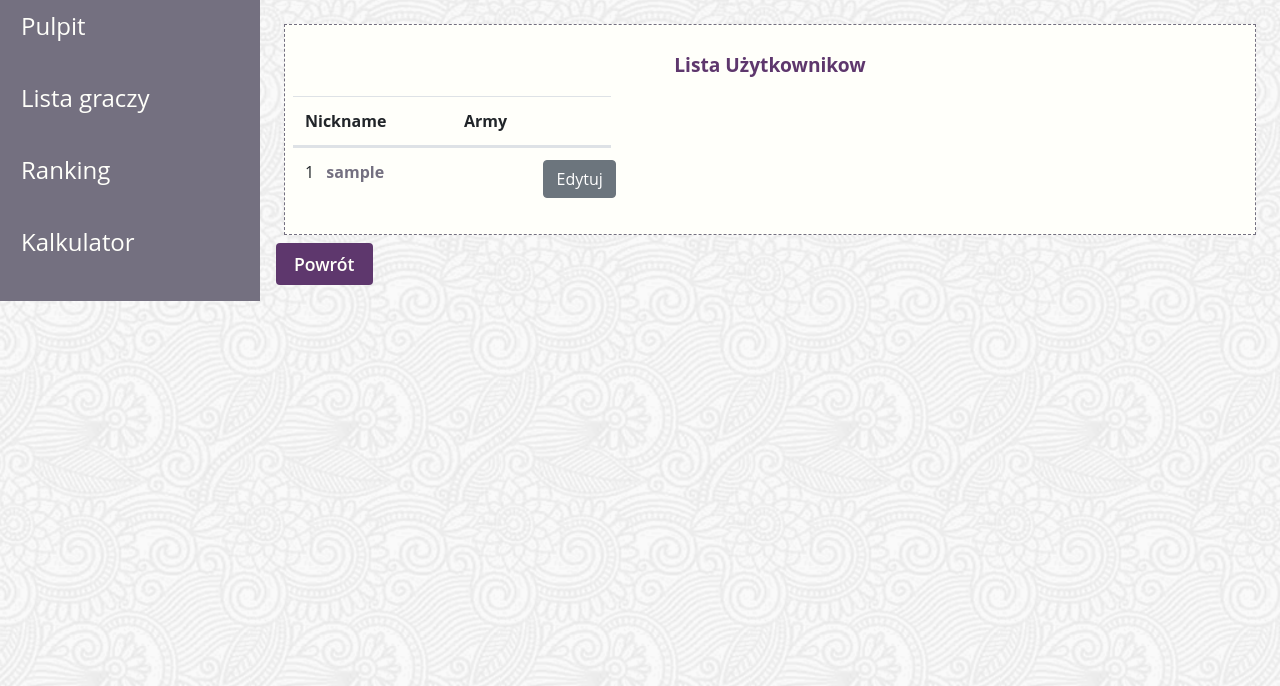
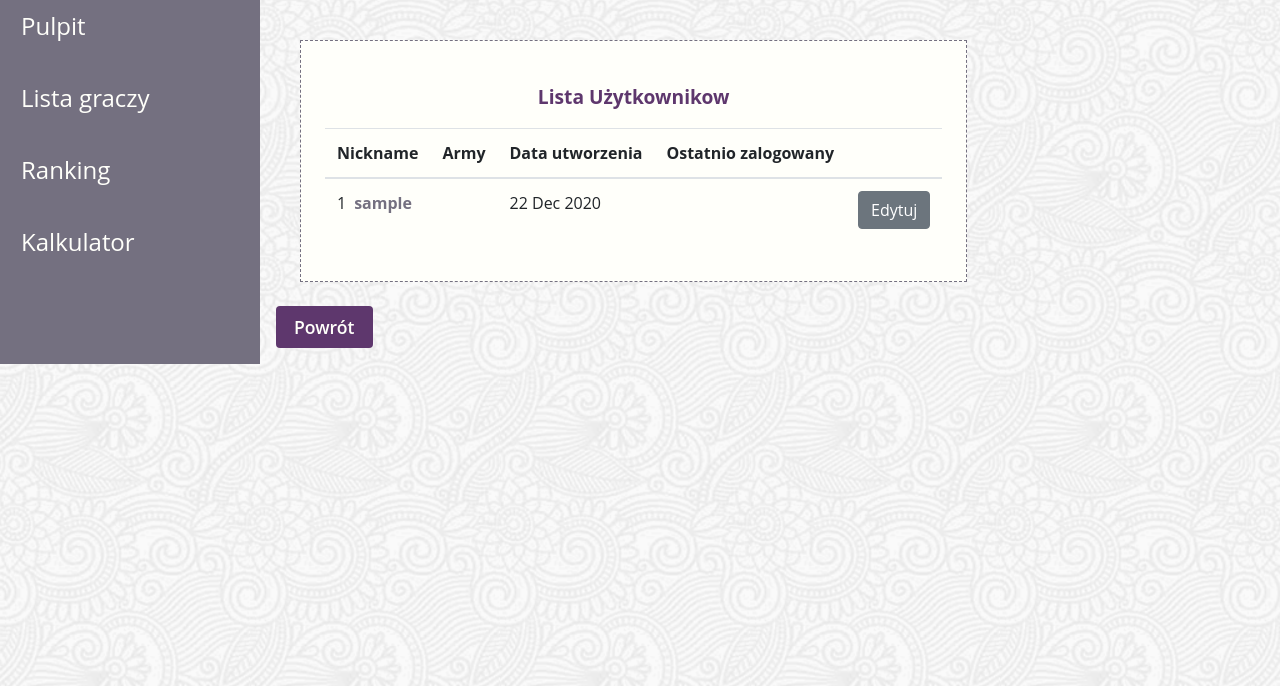
Before and after one commit to semi7semi/DW, a Django app: page /users/ in a window 1280 px wide. Shown: the part 114-800 px from the top of the page. Run offline with Django 3.2, Linux system fonts and the light colour scheme; the visitor is signed in with stand-in values (Sample User, id 1); data comes from the database, SQL or seed files in the repository; grey boxes are pictures that could not be loaded.

Commit message:
css fight

```diff
--- a/static/css/style.css
+++ b/static/css/style.css
@@ -105,6 +105,7 @@
 .border-dashed{
   border: .5px dashed  var(--lighter-background-color);
   background: var(--light-link-color);
+  display: inline-block;
  }
 
 .borderless td, .borderless th {
@@ -430,8 +431,9 @@
 }
 
 .dashboard-alerts {
-  margin-left: 50px;
-  width: 70%;
+  margin-right: 40%;
+  width: 30%;
+
 }
 .alert-item {
   padding: 10px;
@@ -490,10 +492,10 @@
 }
 
 .icon {
-  width: 30px;
-  height: 30px;
+  width: 10px;
+  height: 10px;
   background-size: cover;
-  margin: 10px;
+  margin: 15px;
 }
 
 .icon-gen {
--- a/wfb_app/templates/user_list.html
+++ b/wfb_app/templates/user_list.html
@@ -1,27 +1,29 @@
 {% extends "base.html" %}
 {% block title %}{% endblock %}
 {% block content %}
-<div class="m-2 p-2 border-dashed">
+<div class="m-4 p-4 border-dashed">
     <h2 class="dashboard-content-title">
         <span>Lista Użytkownikow</span>
     </h2>
     <table class="table css-serial">
         <thead>
-            <tr class="d-flex">
-                <th class="col-2">Nickname</th>
-                <th class="col-1">Army</th>
-                <th class="col-1"></th>
+            <tr>
+                <th>Nickname</th>
+                <th>Army</th>
+                <th>Data utworzenia</th>
+                <th>Ostatnio zalogowany</th>
+                <th></th>
             </tr>
         </thead>
         <tbody>
         {% for user in users %}
-            <tr class="d-flex">
-                <td class="col-2">
-                    <a class="user-color" href="/user_details/{{ user.id }}">{{ user.username }}</a></td>
-<!--                <td>{{ user.email }}</td>-->
-                <td class="col-1">{{ user.profile.user_army  }}</td>
+            <tr>
+                <td><a class="user-color" href="/user_details/{{ user.id }}">{{ user.username }}</a></td>
+                <td>{{ user.profile.user_army }}</td>
+                <td>{{ user.date_joined|date:"d M Y" }}</td>
+                <td>{{ user.last_login|date:"d M Y" }}</td>
                 {% if request.user.username == user.username %}
-                <td class="col-1"><a class="btn btn-secondary rounded-1" href="/edit_user/{{ user.id }}/">Edytuj</a></td>
+                <td><a class="btn btn-secondary rounded-1" href="/edit_user/{{ user.id }}/">Edytuj</a></td>
                 <!--                <td><a class="btn btn-secondary rounded-1 disabled" href="/users/delete/{{ user.id }}/">Usuń</a></td>-->
             {% endif %}
             </tr>
```
Also changed, not shown: wfb_app/templates/index.html (+22 -23 lines), wfb_app/templates/ranking_list.html (+61 -61 lines), wfb_app/templates/user_details.html (+6 -3 lines). Lines whose indentation alone changed are shown as unchanged.
